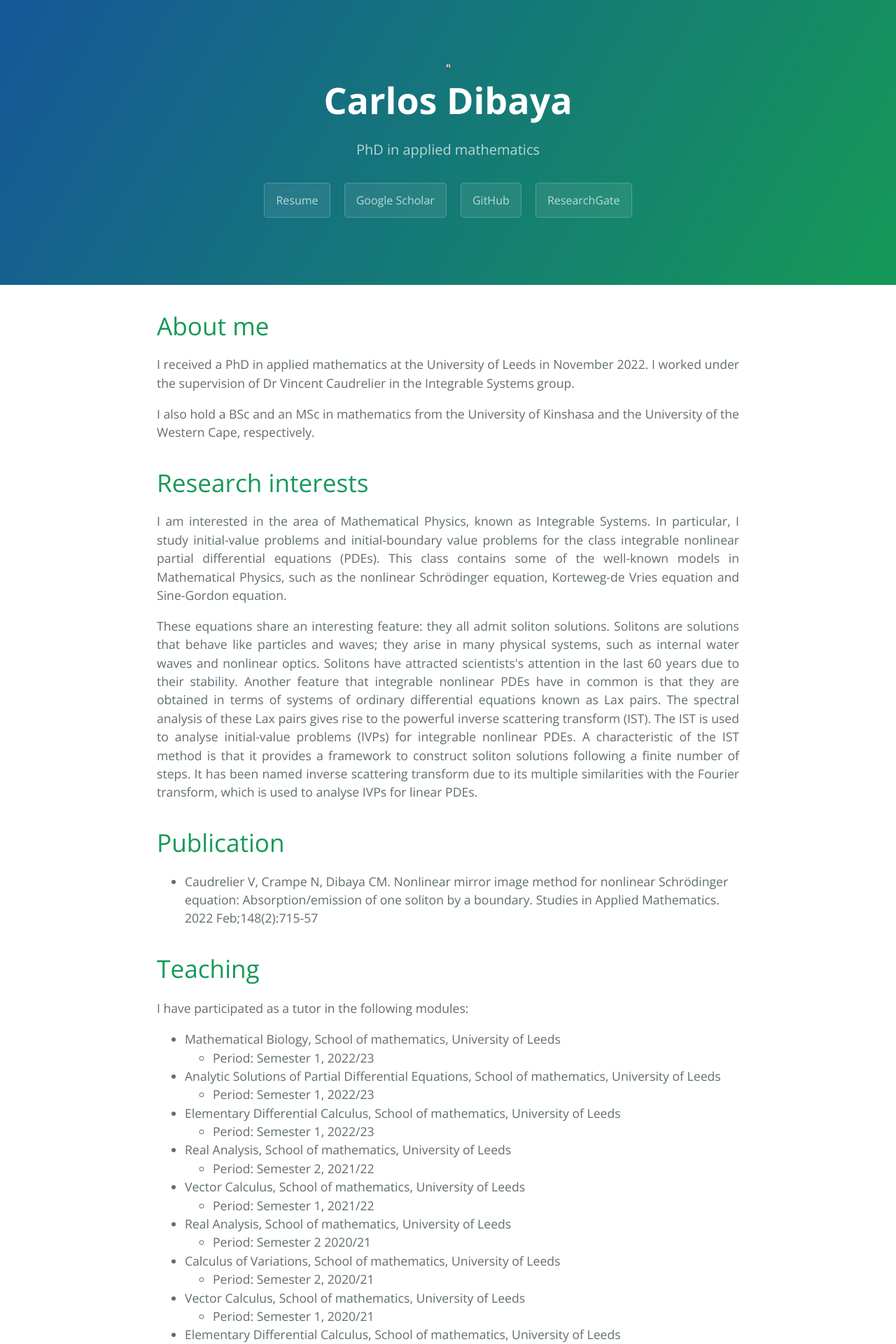
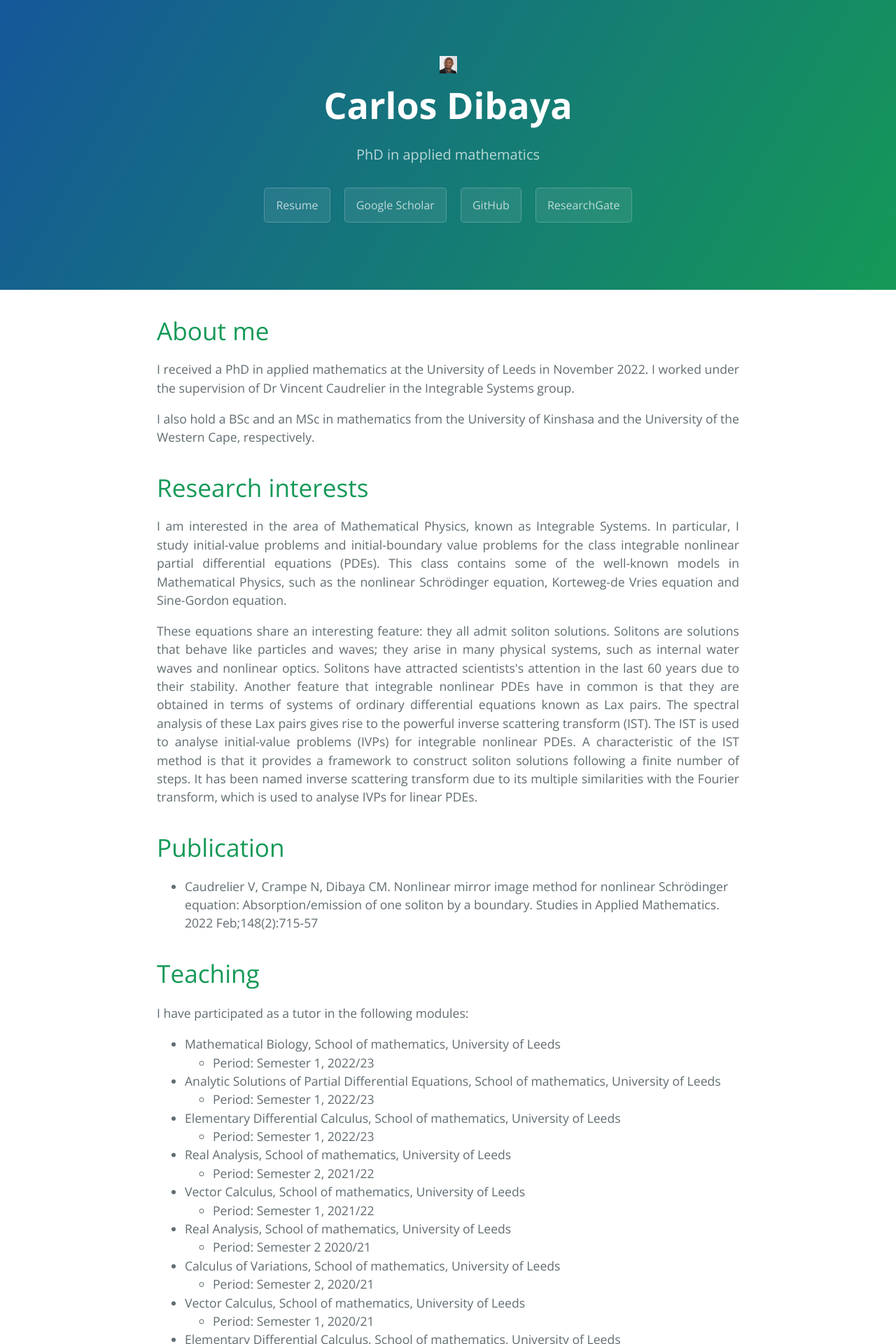
Before and after one commit to carlosdibaya/carlosdibaya.github.io, a Jekyll site: the page built from index.md, in a window 1280 px wide. Shown: the top 1920 px of the page at 70% size. Built offline with Jekyll 4.4.1, drawn with Linux system fonts in a browser that asks for light colours.

Commit message:
Update default.html

```diff
--- a/_layouts/default.html
+++ b/_layouts/default.html
@@ -16,7 +16,7 @@
     <a id="skip-to-content" href="#content">Skip to the content.</a>
 
     <header class="page-header" role="banner">
-      <img src="/carlos_photo.jpg" alt="Italian Trulli" style="width:5px;height:6px;">
+      <img src="/carlos_photo.jpg" alt="Italian Trulli" style="width:25px;height:25px;">
       <h1 class="project-name">{{ page.title | default: site.title | default: site.github.repository_name }}</h1>
       <h2 class="project-tagline">{{ page.description | default: site.description | default: site.github.project_tagline }}</h2>
 
```
